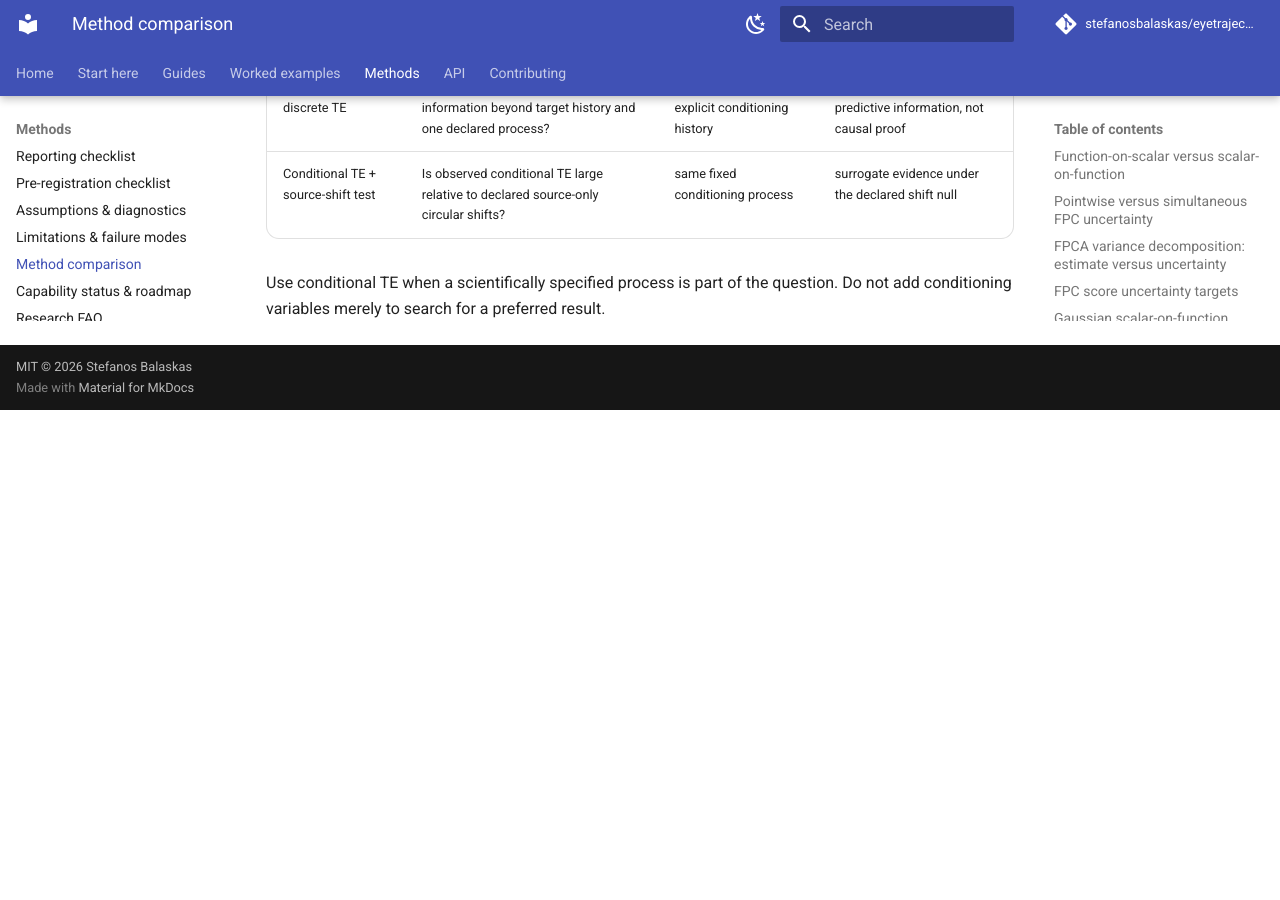
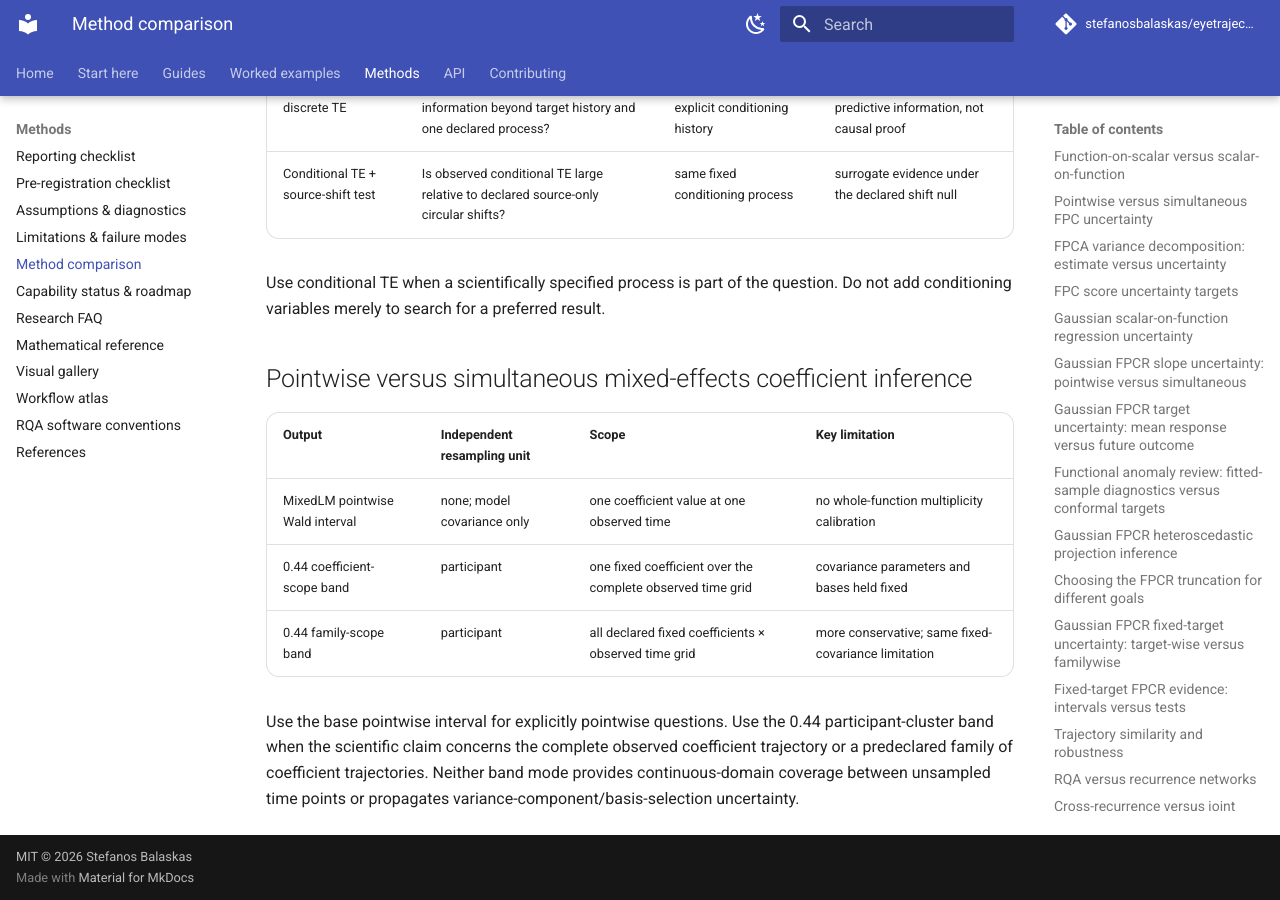
Before and after one commit to stefanosbalaskas/eyetrajectoriespy, an MkDocs documentation site: the page built from docs/methods/method-comparison.md, in a window 1280 px wide and 900 px high, scrolled down 11451 px. Built offline with MkDocs 1.6.1 and Material for MkDocs 9.7.7, drawn with Linux system fonts in a browser that asks for light colours; comment, search, counter and statistics services are not loaded; before the commit the page ends 11861 px from its top, so only the background shows below that.

Commit message:
Compare pointwise and simultaneous mixed-effects inference

```diff
--- a/docs/methods/method-comparison.md
+++ b/docs/methods/method-comparison.md
@@ -238,3 +238,18 @@ cross-validation procedure, multiplicity plan, or causal-identification design.
 Use conditional TE when a scientifically specified process is part of the
 question. Do not add conditioning variables merely to search for a preferred
 result.
+
+## Pointwise versus simultaneous mixed-effects coefficient inference
+
+| Output | Independent resampling unit | Scope | Key limitation |
+|---|---|---|---|
+| MixedLM pointwise Wald interval | none; model covariance only | one coefficient value at one observed time | no whole-function multiplicity calibration |
+| 0.44 coefficient-scope band | participant | one fixed coefficient over the complete observed time grid | covariance parameters and bases held fixed |
+| 0.44 family-scope band | participant | all declared fixed coefficients × observed time grid | more conservative; same fixed-covariance limitation |
+
+Use the base pointwise interval for explicitly pointwise questions. Use the
+0.44 participant-cluster band when the scientific claim concerns the complete
+observed coefficient trajectory or a predeclared family of coefficient
+trajectories. Neither band mode provides continuous-domain coverage between
+unsampled time points or propagates variance-component/basis-selection
+uncertainty.
```
